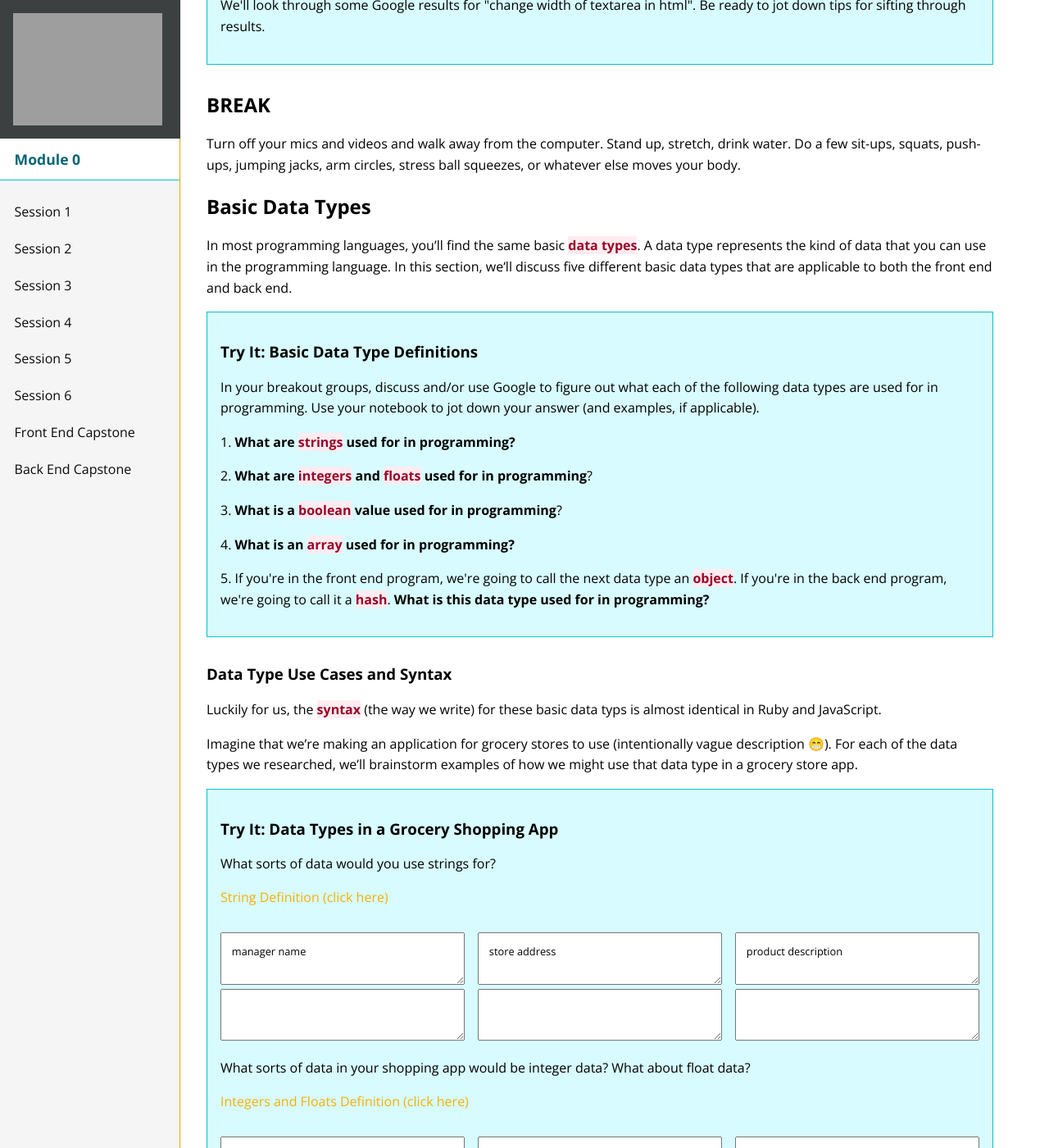
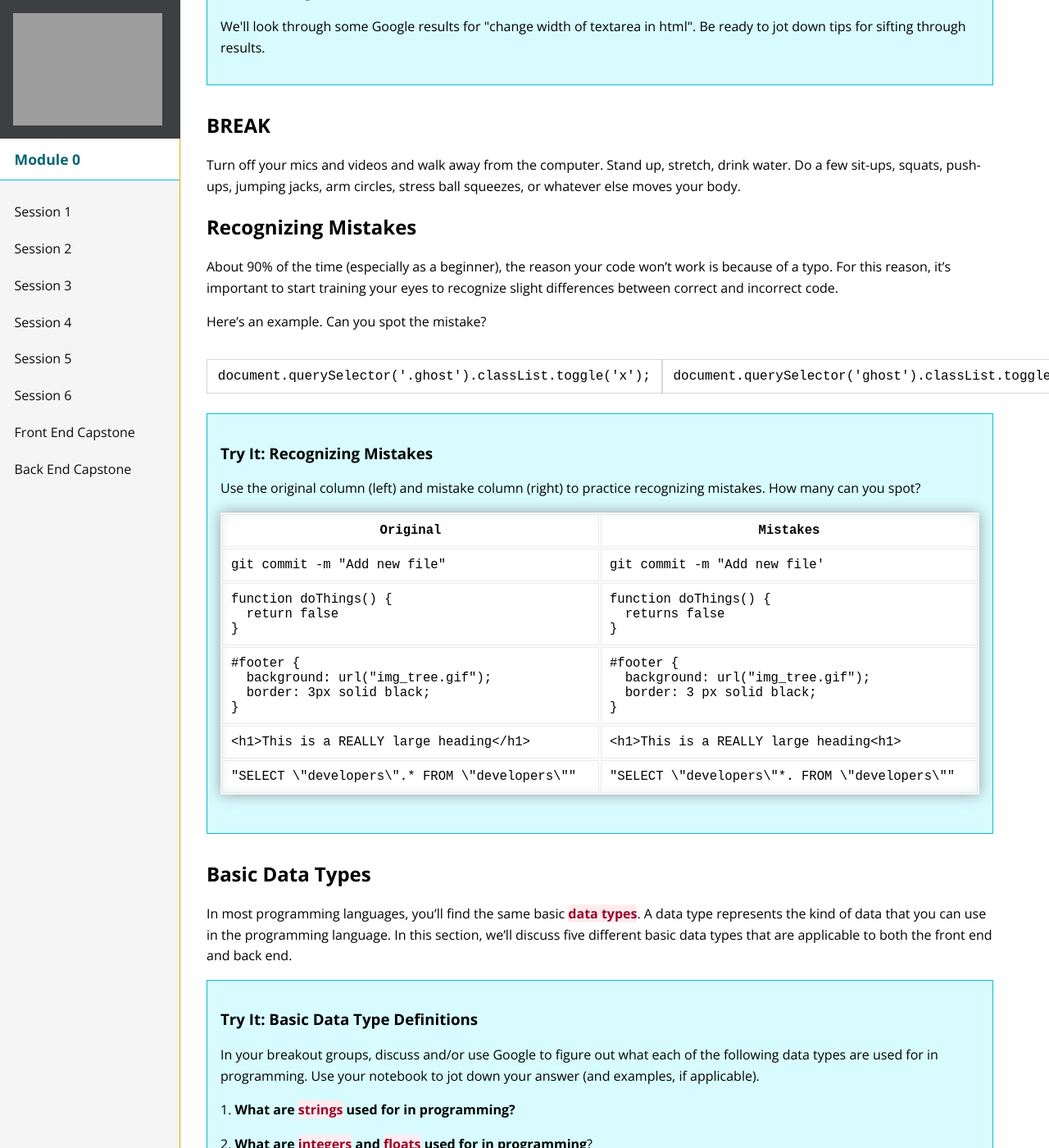
Before and after one commit to turingschool/mod-0-curriculum, a Jekyll site: the page built from session2/index.md, in a window 1280 px wide and 1400 px high, scrolled down 6400 px. Shown: the whole window at 82% size. Built offline with Jekyll 4.4.1, drawn with Linux system fonts in a browser that asks for light colours; nearby versions of some CDN libraries; some of the changed text lies outside the part shown.

Commit message:
Add recognizing mistakes section

```diff
--- a/session2/index.md
+++ b/session2/index.md
@@ -12,6 +12,7 @@ subheading: Googling, Classes, Data Types, Iteration
       <li>use keyboard shortcuts to navigate your computer and Chrome</li>
       <li>brainstorm classes for specific objects</li>
       <li>refine searching and filtering skills to Google programming questions</li>
+      <li>recognize mistakes in code</li>
       <li>define and identify use cases for basic data types</li>
       <li>demonstrate iteration in real-world and programming sitauations</li>
     </ul>
@@ -24,6 +25,7 @@ subheading: Googling, Classes, Data Types, Iteration
       <li><strong>10 min: </strong><a href="#classes">Classes</a></li>
       <li><strong>15 min: </strong><a href="#findinganswers">Googling</a></li>
       <li><strong>5 min: </strong>Break</li>
+      <li><strong>10 min: </strong><a href="#mistakes">Recognizing Mistakes in Code</a></li>
       <li><strong>30 min: </strong><a href="#datatypes">Basic Data Types</a></li>
       <li><strong>30 min: </strong><a href="#iteration">Iteration</a></li>
       <li><strong>5 min: </strong><a href="#homework">Homework Preview</a></li>
@@ -281,6 +283,74 @@ Once you formulate a good Google search and receive your results, there are a fe
 ## BREAK
 
 Turn off your mics and videos and walk away from the computer. Stand up, stretch, drink water. Do a few sit-ups, squats, push-ups, jumping jacks, arm circles, stress ball squeezes, or whatever else moves your body.
+
+<a name="mistakes"></a>
+## Recognizing Mistakes
+
+About 90% of the time (especially as a beginner), the reason your code won't work is because of a typo. For this reason, it's important to start training your eyes to recognize slight differences between correct and incorrect code.
+
+Here's an example. Can you spot the mistake?
+
+<div>
+  <div class="flex-container">
+    <div class="">
+<pre>
+document.querySelector('.ghost').classList.toggle('x');
+</pre>
+    </div>
+    <div class="">
+<pre>
+document.querySelector('ghost').classList.toggle('x');
+</pre>
+    </div>
+  </div>
+</div>
+
+<div class="try-it">
+  <h3>Try It: Recognizing Mistakes</h3>
+  <p>Use the original column (left) and mistake column (right) to practice recognizing mistakes. How many can you spot?</p>
+  <table style="background: white; font-family: monospace; font-size: 1.2em;">
+  <thead>
+    <tr>
+      <th>Original</th>
+      <th>Mistakes</th>
+    </tr>
+  </thead>
+  <tbody>
+    <tr>
+      <td>git commit -m "Add new file"</td>
+      <td>git commit -m "Add new file'</td>
+    </tr>
+    <tr>
+      <td>function doThings() {<br>
+&nbsp;&nbsp;return false<br>
+}</td>
+<td>function doThings() { <br>
+&nbsp;&nbsp;returns false <br>
+}</td>
+    </tr>
+    <tr>
+      <td>#footer { <br>
+&nbsp;&nbsp;background: url("img_tree.gif");<br>
+&nbsp;&nbsp;border: 3px solid black; <br>
+}</td>
+      <td>#footer { <br>
+&nbsp;&nbsp;background: url("img_tree.gif");<br>
+&nbsp;&nbsp;border: 3 px solid black; <br>
+}</td>
+    </tr>
+    <tr>
+      <td>&lt;h1&gt;This is a REALLY large heading&lt;/h1&gt;</td>
+      <td>&lt;h1&gt;This is a REALLY large heading&lt;h1&gt;</td>
+    </tr>
+    <tr>
+      <td>"SELECT \"developers\".* FROM \"developers\""</td>
+      <td>"SELECT \"developers\"*. FROM \"developers\""</td>
+    </tr>
+  </tbody>
+</table>
+</div>
+
 
 <a name="datatypes"></a>
 ## Basic Data Types
```
